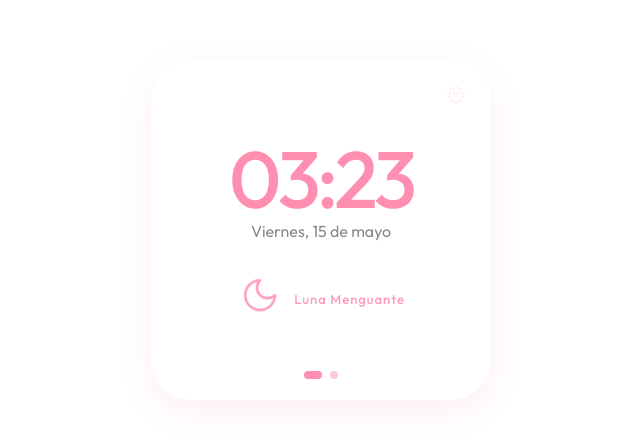
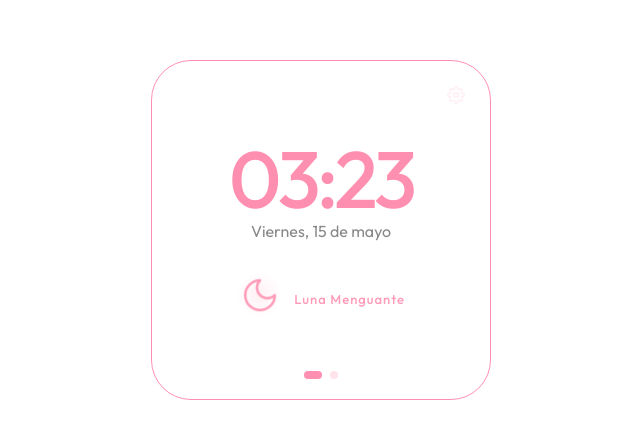
Before and after one commit to nenitalindaoficial26/horayfecha, a plain HTML site: page index.html in a window 1280 px wide. Shown: the part 170-610 px from the top of the page, without its empty margins (319-959 px from the left). Drawn offline with Linux system fonts and the light colour scheme.

Commit message:
Refactor styles: remove shadows and update colors
Updated styles to remove shadows and adjust colors.

```diff
--- a/style.css
+++ b/style.css
@@ -32,8 +32,8 @@ body {
     background: var(--glass-bg);
     backdrop-filter: blur(20px);
     border-radius: 40px;
-    border: 1px solid rgba(255, 255, 255, 0.4);
-    box-shadow: var(--shadow);
+    border: 1px solid var(--accent-pink);
+    box-shadow: none; /* All shadows removed */
     position: relative;
     overflow: hidden;
     user-select: none;
@@ -92,6 +92,7 @@ body {
     height: 45px;
     color: var(--accent-pink);
     opacity: 0.9;
+    background: radial-gradient(circle, color-mix(in srgb, var(--accent-pink), transparent 85%) 0%, transparent 70%); /* Dynamic moon glow */
     display: flex;
     align-items: center;
     justify-content: center;
@@ -185,7 +186,7 @@ body {
     color: white;
     border-radius: 50%;
     font-weight: 600;
-    box-shadow: 0 4px 10px rgba(255, 143, 177, 0.4);
+    box-shadow: none;
 }
 
 .has-event::after {
@@ -213,7 +214,7 @@ body {
 .dot {
     width: 8px;
     height: 8px;
-    background: var(--soft-pink);
+    background: color-mix(in srgb, var(--accent-pink), transparent 75%);
     border-radius: 50%;
     cursor: pointer;
     transition: all 0.3s ease;
@@ -223,6 +224,7 @@ body {
     width: 18px;
     background: var(--accent-pink);
     border-radius: 10px;
+    box-shadow: none;
 }
 
 /* --- SETTINGS TRIGGER (Subtle) --- */
```
